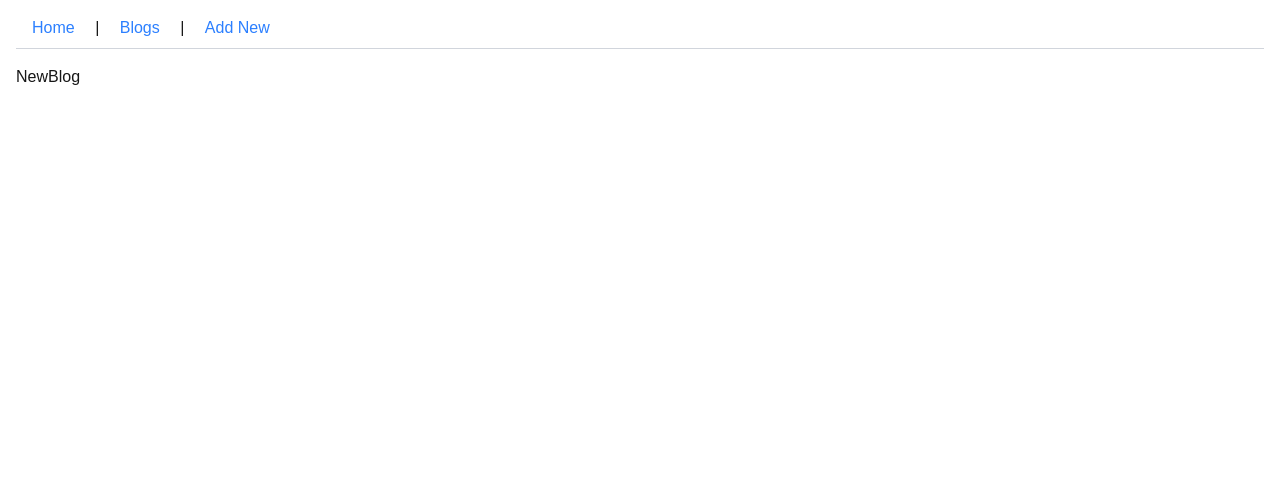
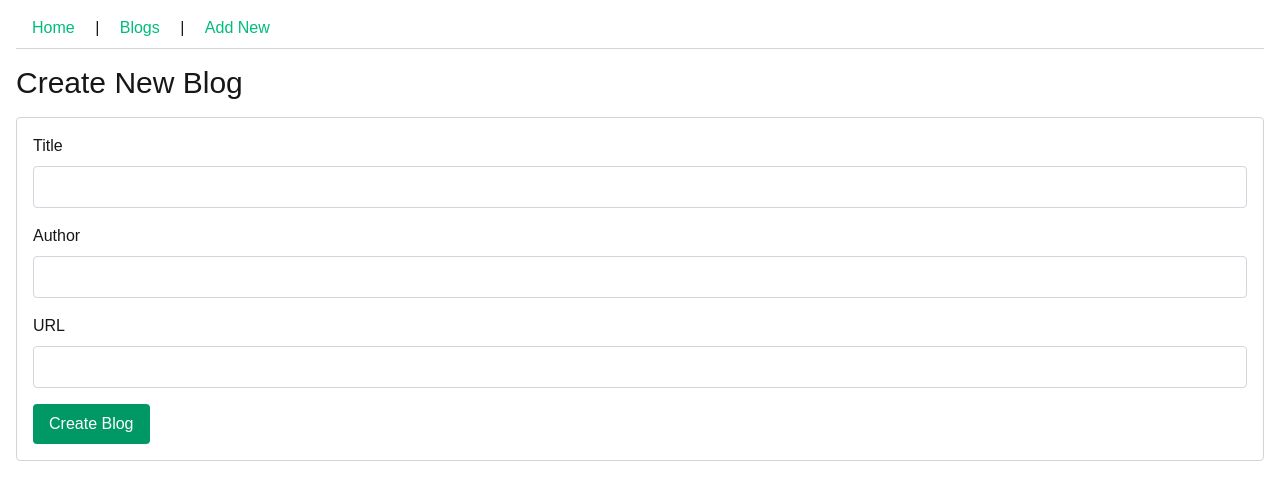
Before and after one commit to amandeep90s/full-stack-open-nextjs-blog, a Next.js app: page /blogs/new in a window 1280 px wide. Shown: the top 500 px of the page. Built offline with nearby package versions, Linux system fonts and the light colour scheme.

Commit message:
feat: implement blog creation functionality and update blog listing

```diff
--- /dev/null
+++ b/app/actions/blog.ts
@@ -0,0 +1,15 @@
+"use server";
+
+import { revalidatePath } from "next/cache";
+import { redirect } from "next/navigation";
+import { addBlog } from "../services/blogs";
+
+export const createBlog = async (formData: FormData) => {
+  const title = formData.get("title") as string;
+  const author = formData.get("author") as string;
+  const url = formData.get("url") as string;
+
+  addBlog(title, author, url);
+  revalidatePath("/blogs");
+  redirect("/blogs");
+};
--- a/app/blogs/new/page.tsx
+++ b/app/blogs/new/page.tsx
@@ -1,5 +1,62 @@
+import { createBlog } from "@/app/actions/blog";
+
 const NewBlog = () => {
-  return <div>NewBlog</div>;
+  return (
+    <div className="space-y-4">
+      <h1 className="text-3xl font-medium">Create New Blog</h1>
+
+      <form
+        action={createBlog}
+        className="space-y-4 border border-gray-300 p-4 rounded"
+      >
+        <div>
+          <label htmlFor="title" className="block mb-2">
+            Title
+          </label>
+          <input
+            type="text"
+            id="title"
+            name="title"
+            className="border border-gray-300 rounded-sm p-2 w-full"
+            required
+          />
+        </div>
+
+        <div>
+          <label htmlFor="author" className="block mb-2">
+            Author
+          </label>
+          <input
+            type="text"
+            id="author"
+            name="author"
+            className="border border-gray-300 rounded-sm p-2 w-full"
+            required
+          />
+        </div>
+
+        <div>
+          <label htmlFor="url" className="block mb-2">
+            URL
+          </label>
+          <input
+            type="url"
+            id="url"
+            name="url"
+            className="border border-gray-300 rounded-sm p-2 w-full"
+            required
+          />
+        </div>
+
+        <button
+          type="submit"
+          className="bg-emerald-600 text-white py-2 px-4 rounded-sm hover:bg-emerald-700 transition-colors"
+        >
+          Create Blog
+        </button>
+      </form>
+    </div>
+  );
 };
 
 export default NewBlog;
--- a/app/blogs/page.tsx
+++ b/app/blogs/page.tsx
@@ -1,14 +1,23 @@
-import { blogs } from "../services/blogs";
+import { getBlogs } from "../services/blogs";
 
 const Blogs = () => {
+  const blogs = getBlogs();
   return (
-    <div>
+    <div className="space-y-4">
+      <h1 className="text-3xl font-medium">Blogs</h1>
+
       {blogs.map((blog) => (
-        <div key={blog.id} className="border border-gray-300 p-4 mb-4 rounded">
+        <div
+          key={blog.id}
+          className="border border-gray-300 p-4 mb-4 rounded space-y-4"
+        >
           <h2 className="text-xl font-semibold mb-2">{blog.title}</h2>
           <p>Author: {blog.author}</p>
           <p>Likes: {blog.likes}</p>
-          <a href={blog.url} className="text-blue-500 hover:text-white">
+          <a
+            href={blog.url}
+            className="bg-emerald-600 inline-block text-white py-2 px-4 rounded-sm hover:bg-emerald-700 transition-colors"
+          >
             Read more
           </a>
         </div>
--- a/app/layout.tsx
+++ b/app/layout.tsx
@@ -11,17 +11,23 @@ export default function RootLayout({
     <html lang="en">
       <body className="flex flex-col min-h-screen p-4">
         <nav className="mb-4 border-b border-gray-300 pb-2">
-          <Link href="/" className="text-blue-500 px-4 hover:text-white">
+          <Link
+            href="/"
+            className="text-emerald-500 px-4 hover:text-emerald-300"
+          >
             Home
           </Link>
           {" | "}
-          <Link href="/blogs" className="text-blue-500 px-4 hover:text-white">
+          <Link
+            href="/blogs"
+            className="text-emerald-500 px-4 hover:text-emerald-300"
+          >
             Blogs
           </Link>
           {" | "}
           <Link
             href="/blogs/new"
-            className="text-blue-500 px-4 hover:text-white"
+            className="text-emerald-500 px-4 hover:text-emerald-300"
           >
             Add New
           </Link>
--- a/app/services/blogs.ts
+++ b/app/services/blogs.ts
@@ -1,4 +1,4 @@
-export const blogs = [
+const blogs = [
   {
     id: 1,
     title: "Blog 1",
@@ -21,3 +21,19 @@ export const blogs = [
     likes: 30,
   },
 ];
+
+let nextBlogId = 4;
+
+export const getBlogs = () => {
+  return blogs;
+};
+
+export const addBlog = (title: string, author: string, url: string) => {
+  blogs.push({
+    id: nextBlogId++,
+    title,
+    author,
+    url,
+    likes: 0,
+  });
+};
```
